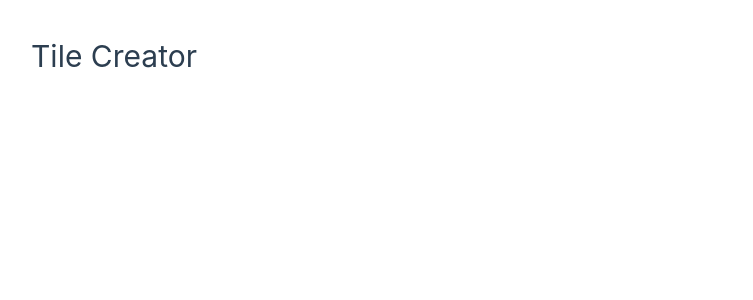
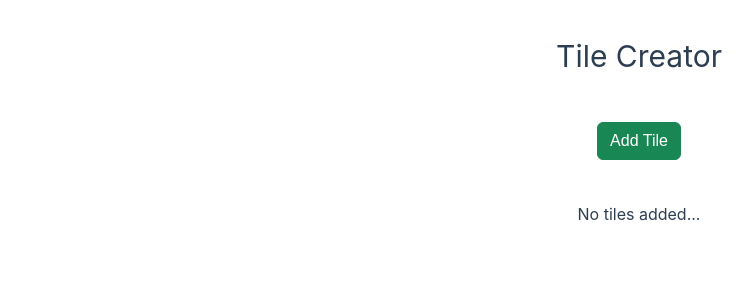
Before and after one commit to piotr-rajtar/tiles-creator, a Vue app: page / in a window 1280 px wide. Shown: the top 300 px of the page, without its empty margins (1-754 px from the left). Built offline with nearby package versions, Linux system fonts and the light colour scheme.

Commit message:
display components in App

```diff
--- a/src/App.vue
+++ b/src/App.vue
@@ -1,7 +1,60 @@
 <template>
-  <h1>Tile Creator</h1>
+  <h1 :class="style.header">Tile Creator</h1>
+
+  <div :class="style.buttonContainer">
+    <AppButton
+      :disabled="Boolean(editedTile)"
+      :variant="buttonVariant.success"
+      test-id="addTileButton"
+      @click="onAddTileClick"
+    >
+      Add Tile
+    </AppButton>
+  </div>
+
+  <AppTileList v-if="tiles.length" test-id="tileList" />
+  <p v-else :class="style.paragraph" test-id="noTilesInfo">No tiles added...</p>
+
+  <ColorFormModal v-if="editedTile" test-id="colorFormModal" />
 </template>
 
-<script setup lang="ts"></script>
+<script setup lang="ts">
+import { storeToRefs } from 'pinia';
 
-<style lang="scss" module="style"></style>
+import AppButton from './components/AppButton.vue';
+import AppTileList from './components/AppTileList.vue';
+import ColorFormModal from './components/ColorFormModal.vue';
+import { useTileStore } from './stores';
+import { buttonVariant } from './typings';
+
+const { addTile } = useTileStore();
+const { editedTile, tiles } = storeToRefs(useTileStore());
+
+const onAddTileClick = () => {
+  if (editedTile.value) {
+    return;
+  }
+
+  addTile();
+};
+</script>
+
+<style lang="scss" module="style">
+@use './scss/spacings.scss';
+
+.header {
+  text-align: center;
+  margin-bottom: 7 * spacings.$spacing-unit;
+}
+
+.buttonContainer {
+  display: flex;
+  justify-content: center;
+  margin-bottom: 7 * spacings.$spacing-unit;
+}
+
+.paragraph {
+  text-align: center;
+  font-size: 1rem;
+}
+</style>
```
Also changed, not shown: 1 other file (tests, documents, lock files or other folders).
